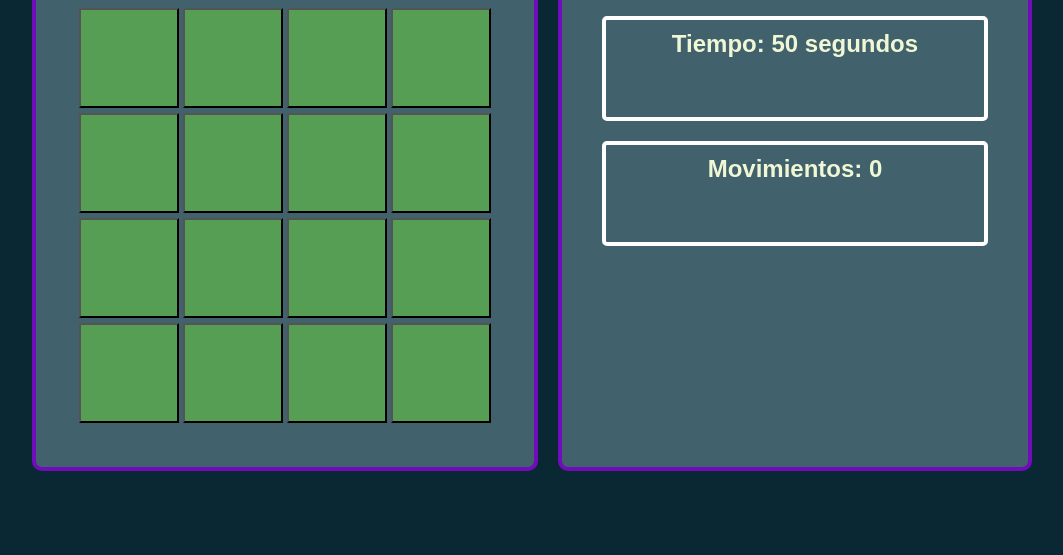
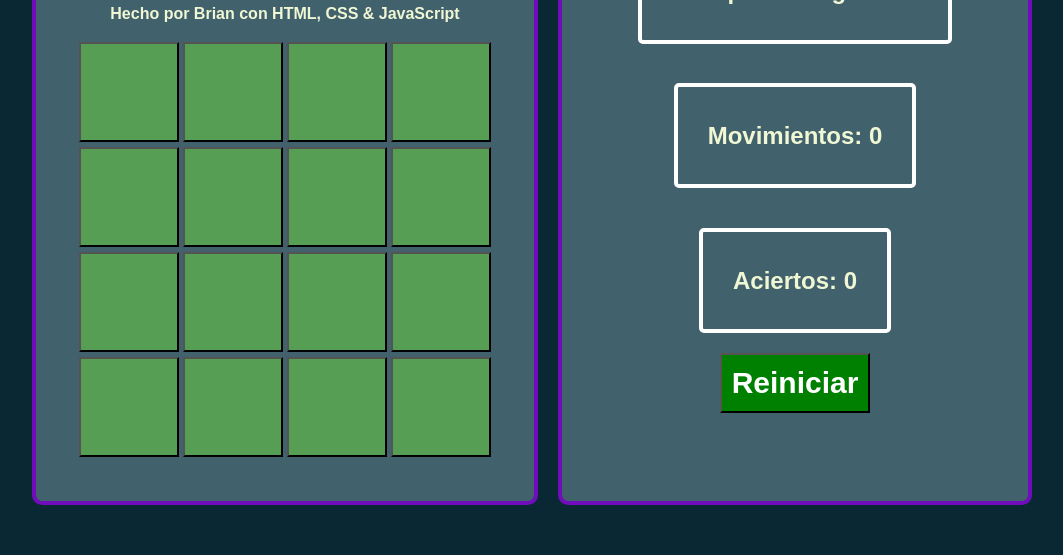
Before and after one commit to BrianCaceres11/Juego-Pares-Pokemon, a plain HTML site: page index.html in a window 1280 px wide. Shown: the part 273-828 px from the top of the page, without its empty margins (108-1171 px from the left). Before the commit the page ends 800 px from the top, so only its background shows below. Drawn offline with Linux system fonts and the light colour scheme.

Commit message:
Nuevo repositorio con los cambios

```diff
--- a/funcion.js
+++ b/funcion.js
@@ -15,6 +15,8 @@ let loseAudio = new Audio('./Sonidos/lose.wav');
 let clickAudio = new Audio('./Sonidos/click.wav');
 let rightAudio = new Audio('./Sonidos/right.wav');
 let wrongAudio = new Audio('./Sonidos/wrong.wav');
+
+document.getElementById("btn-reiniciar").addEventListener("click", reiniciarJuego);
 
 let mostrarMovimientos = document.getElementById("movimientos");
 
@@ -91,6 +93,25 @@ function destapar(id) {
             },700);
         }
     }
+}
 
+function reiniciarJuego() {
+    clearInterval(tiempoRegresivoId);
+    temporizador = false;
+    timer = timerInicial;
+    mostrarTiempo.innerHTML = `Tiempo: ${timer} segundos`;
+    mostrarMovimientos.innerHTML = `Movimientos: 0`;
+    mostrarAciertos.innerHTML = `Aciertos: 0`;
+    tarjetasDestapadas = 0;
+    movimientos = 0;
+    aciertos = 0;
 
+    numeros = [1, 1, 2, 2, 3, 3, 4, 4, 5, 5, 6, 6, 7, 7, 8, 8]
+    numeros = numeros.sort(() => {return Math.random() - 0.5 });
+
+    for (let i = 0; i <= 15; i++) {
+        let tarjeta = document.getElementById(i);
+        tarjeta.innerHTML = '';
+        tarjeta.disabled = false;
+    }
 }
--- a/index.html
+++ b/index.html
@@ -10,6 +10,7 @@
     <main>
         <section class="seccion1">
             <h1>Juego de pares de pokemon</h1>
+            <p>Hecho por Brian con HTML, CSS & JavaScript</p>
             <div class="container">
             <table>
                 <tr>
@@ -40,9 +41,10 @@
             </div>
         </section>
         <section class="seccion2">
-                <h2 id="aciertos" class="estadisticas">Aciertos: 0</h2>
                 <h2 id="t-restante" class="estadisticas">Tiempo: 50 segundos</h2>
                 <h2 id="movimientos" class="estadisticas">Movimientos: 0</h2>
+                <h2 id="aciertos" class="estadisticas">Aciertos: 0</h2>
+                <button id="btn-reiniciar" class="btn-reiniciar" onclick="reiniciarJuego()">Reiniciar</button>
         </section>
     </main>
 
--- a/styles.css
+++ b/styles.css
@@ -23,6 +23,13 @@ main {
     text-align: center;
 }
 
+.seccion2 {
+    display: flex;
+    flex-direction: column;
+    justify-content: center;
+    align-items: center;
+}
+
 h1 {
     font-size: 36px;
     text-transform: uppercase;
@@ -30,7 +37,18 @@ h1 {
     margin-bottom: 20px;
 }
 
-button {
+p {
+    font-weight: bold;
+}
+
+h2 {
+    display: flex;
+    text-align: center;
+    justify-content: center;
+    align-items: center;
+}
+
+button:not(.btn-reiniciar) {
     background: #559E54;
     height: 100px;
     width: 100px;
@@ -43,6 +61,15 @@ button:hover {
     cursor: pointer;
     box-shadow: 0 0 10px rgba(30, 253, 249, 0.7);
     transform: scale(1.1);
+}
+
+.btn-reiniciar {
+    height: 60px;
+    width: 150px;
+    background-color: green;
+    color:#ffffff;
+    font-size: 30px;
+    font-weight: bold;
 }
 
 .estadisticas {
```
